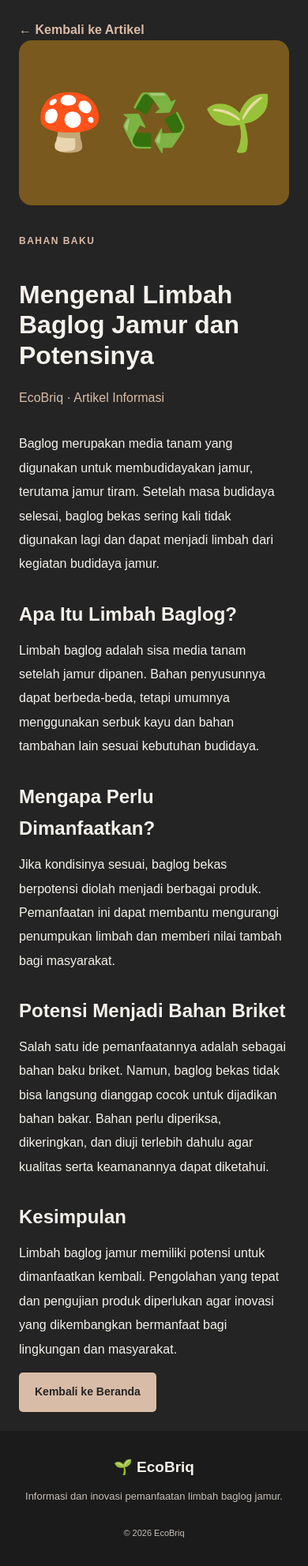
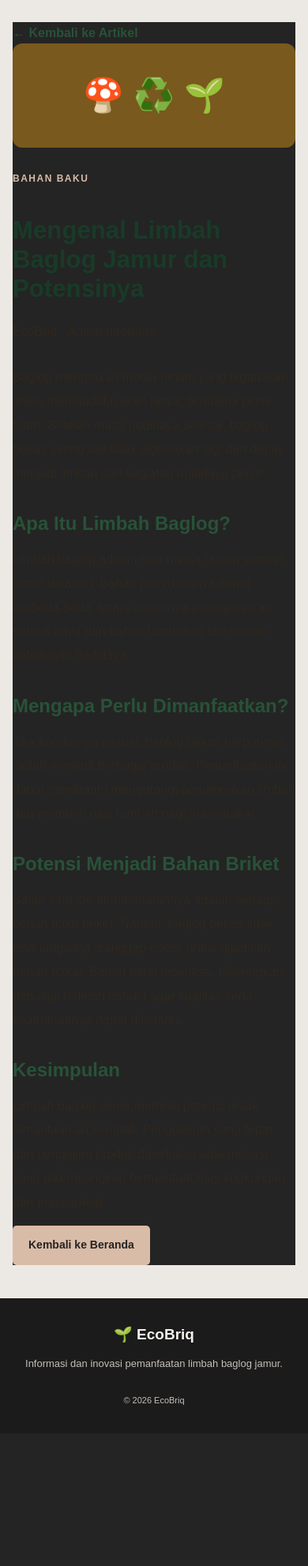
Before and after one commit to yuni272004-lang/baglog-briquet, a PHP site: page /artikel/baglog.html in a window 390 px wide. Shown: the part 206-2189 px from the top of the page at 79% size. After the commit the page ends 1985 px from the top, so only its background shows below. Run offline with PHP 8.4, Linux system fonts and the light colour scheme.

Commit message:
Improve responsive layout for EcoBriq article pages

```diff
--- a/css/style.css
+++ b/css/style.css
@@ -1918,3 +1918,116 @@ button, input, textarea, select {
         gap: 6px 16px;
     }
 }
+
+
+/* ===== PENYEMPURNAAN RESPONSIF HALAMAN ARTIKEL ===== */
+/* Berlaku untuk halaman artikel HTML; beranda single-page tetap tidak tersentuh. */
+body:not(.single-page) main,
+body:not(.single-page) main > section,
+body:not(.single-page) .article-page,
+body:not(.single-page) .contact-grid,
+body:not(.single-page) .contact-note {
+    min-width: 0;
+}
+
+body:not(.single-page) .article-page {
+    width: min(100% - 40px, 850px);
+    margin: clamp(28px, 6vw, 60px) auto;
+    padding: 0;
+}
+
+body:not(.single-page) .article-page h1 {
+    color: var(--green-dark);
+    overflow-wrap: break-word;
+}
+
+body:not(.single-page) .article-page h2,
+body:not(.single-page) .article-page .back-link {
+    color: var(--green);
+}
+
+body:not(.single-page) .article-page .article-meta,
+body:not(.single-page) .article-page p,
+body:not(.single-page) .article-page li {
+    color: var(--text);
+}
+
+body:not(.single-page) .article-page .article-cover {
+    font-size: clamp(42px, 9vw, 70px);
+}
+
+body:not(.single-page) .container {
+    width: min(100% - 48px, 1100px);
+    margin-inline: auto;
+}
+
+body:not(.single-page) .container > .section {
+    padding-block: clamp(28px, 5vw, 56px);
+}
+
+body:not(.single-page) .section .article-grid {
+    padding: 18px 0 28px;
+}
+
+body:not(.single-page) .contact-card,
+body:not(.single-page) .article-card,
+body:not(.single-page) .process-step {
+    min-width: 0;
+    overflow-wrap: break-word;
+}
+
+body:not(.single-page) .contact-card a {
+    overflow-wrap: anywhere;
+}
+
+@media (max-width: 600px) {
+    body:not(.single-page) .article-page {
+        width: calc(100% - 32px);
+        margin: 28px auto 42px;
+    }
+
+    body:not(.single-page) .article-page h1 {
+        font-size: clamp(29px, 8vw, 36px);
+        line-height: 1.18;
+    }
+
+    body:not(.single-page) .article-page .article-cover {
+        padding: 30px 14px;
+        margin-bottom: 24px;
+        border-radius: 12px;
+    }
+
+    body:not(.single-page) .container {
+        width: calc(100% - 32px);
+    }
+
+    body:not(.single-page) .contact-grid {
+        grid-template-columns: minmax(0, 1fr);
+        gap: 14px;
+        margin: 24px 16px;
+    }
+
+    body:not(.single-page) .contact-card,
+    body:not(.single-page) .contact-note {
+        padding: 20px;
+    }
+
+    body:not(.single-page) .process-step {
+        align-items: flex-start;
+    }
+}
+
+@media (max-width: 360px) {
+    body:not(.single-page) .article-page {
+        width: calc(100% - 24px);
+    }
+
+    body:not(.single-page) .container {
+        width: calc(100% - 24px);
+    }
+
+    body:not(.single-page) .process-step {
+        gap: 10px;
+        padding: 16px;
+    }
+}
```
